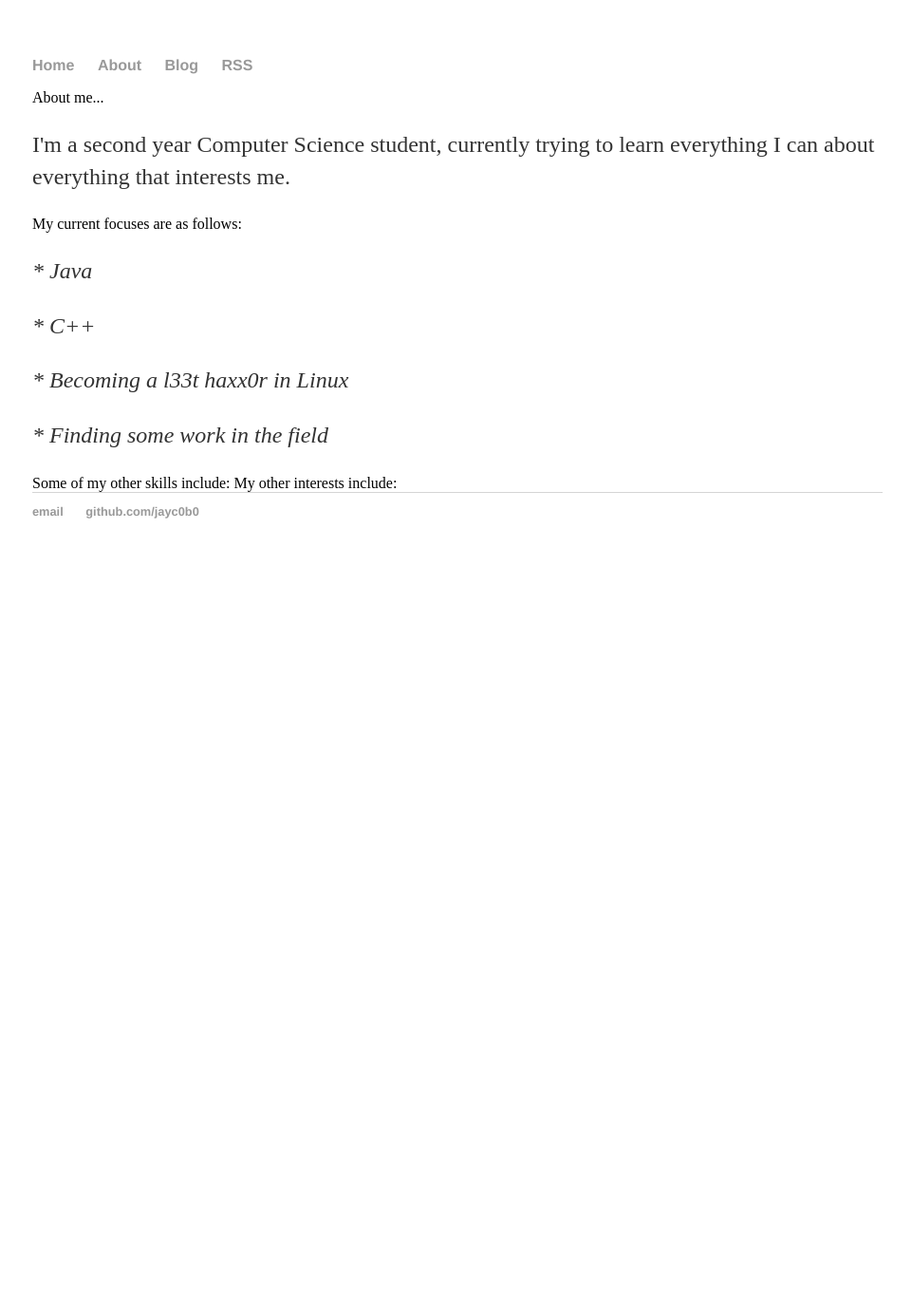
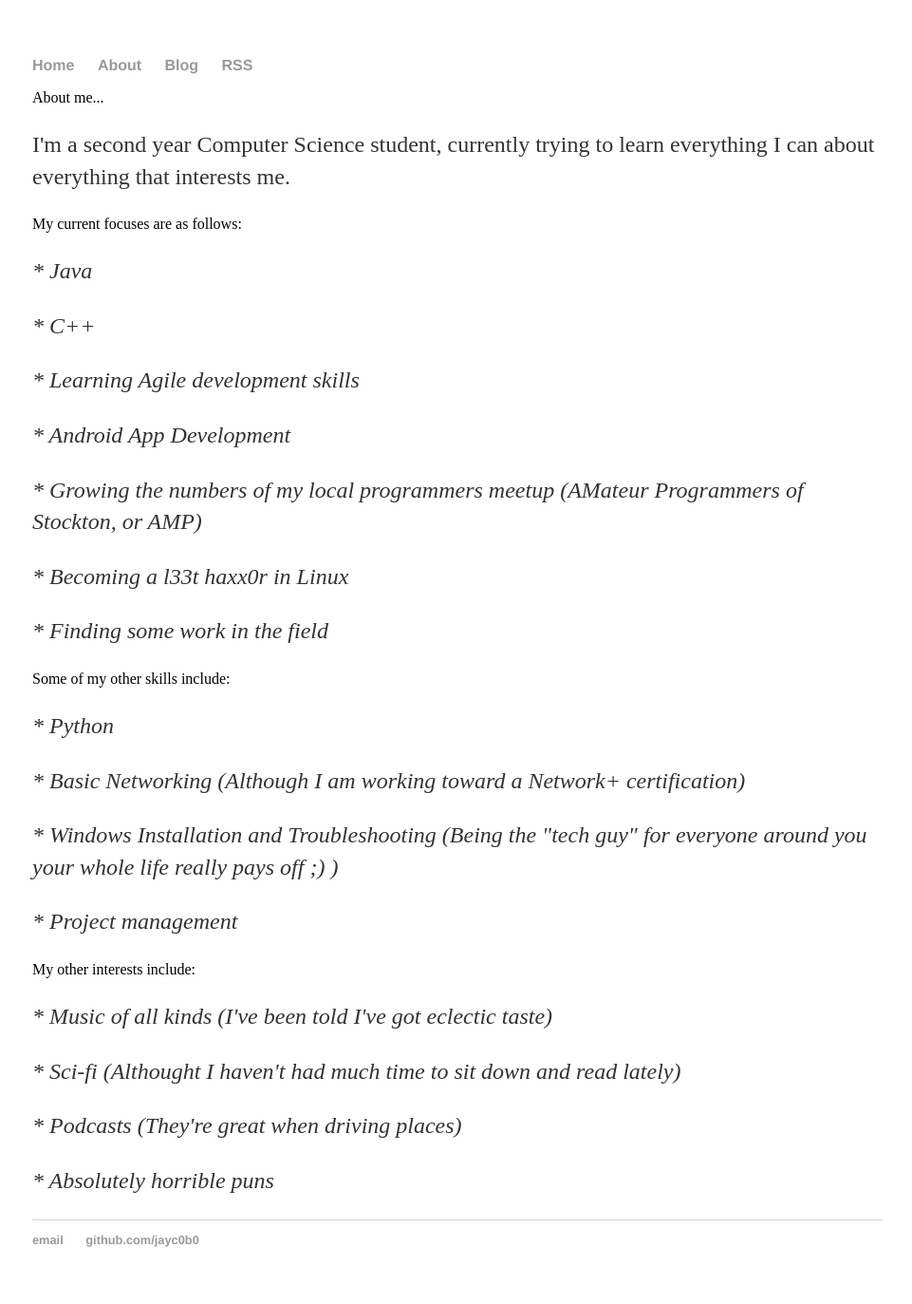
Before and after one commit to jayc0b0/jayc0b0.github.io, a Jekyll site: the page built from about.html, in a window 1280 px wide. Shown: the whole page at 95% size, without its empty margins (158-1119 px from the left). Built offline with Jekyll 4.4.1, drawn with Linux system fonts in a browser that asks for light colours; before the commit the page ends 900 px from its top, so only the background shows below that.

Commit message:
Update about.html

```diff
--- a/about.html
+++ b/about.html
@@ -6,10 +6,24 @@ title: About This Blog
 <div class:"blurb">
     <hl>About me...</hl>
     <p>I'm a second year Computer Science student, currently trying to learn everything I can about everything that interests me.</p>
-    <h>My current focuses are as follows:</h>
+    <hl>My current focuses are as follows:</hl>
     <p><em>* Java</em></p>
     <p><em>* C++</em></p>
+    <p><em>* Learning Agile development skills</em></p>
+    <p><em>* Android App Development</em></p>
+    <p><em>* Growing the numbers of my local programmers meetup (AMateur Programmers of Stockton, or AMP)</em></p>
     <p><em>* Becoming a l33t haxx0r in Linux</em></p>
     <p><em>* Finding some work in the field</em></p>
-    <h>Some of my other skills include:</h>
-    <h>My other interests include:</h>
+    <p></p>
+    <hl>Some of my other skills include:</hl>
+    <p><em>* Python</em></p>
+    <p><em>* Basic Networking (Although I am working toward a Network+ certification)</em></p>
+    <p><em>* Windows Installation and Troubleshooting (Being the "tech guy" for everyone around you your whole life really pays off ;) )</em></p>
+    <p><em>* Project management</em></p>
+    <p></p>
+    <hl>My other interests include:</hl>
+    <p><em>* Music of all kinds (I've been told I've got eclectic taste)</em></p>
+    <p><em>* Sci-fi (Althought I haven't had much time to sit down and read lately)</em></p>
+    <p><em>* Podcasts (They're great when driving places)</em></p>
+    <p><em>* Absolutely horrible puns</em></p>
+</div><!-- /.blurb -->
```
